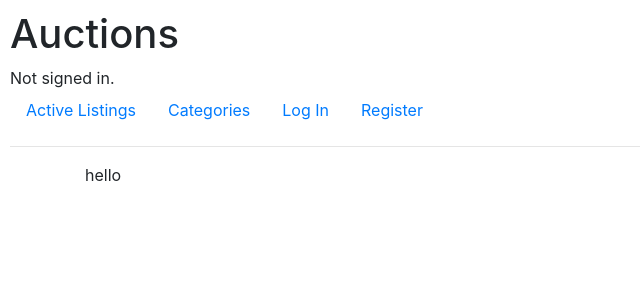
After one commit to livinloikelarry/Commerce, a Django app: page /categories in a window 1280 px wide. The commit adds this page. Shown: the top 300 px of the page, without its empty margins (0-640 px from the left). Run offline with Django 3.2, Linux system fonts and the light colour scheme; some libraries are stand-ins or nearby versions.

Commit message:
link to categories page displays empty page

```diff
--- /dev/null
+++ b/auctions/templates/auctions/category.html
@@ -0,0 +1,5 @@
+{% extends "auctions/layout.html" %} {% block body%}
+<div class="container">
+    hello
+</div>
+{% endblock %}
--- a/auctions/templates/auctions/layout.html
+++ b/auctions/templates/auctions/layout.html
@@ -21,6 +21,9 @@
     <ul class="nav">
       <li class="nav-item">
         <a class="nav-link" href="{% url 'index' %}">Active Listings</a>
+      </li>
+      <li class="nav-item">
+        <a class="nav-link" href="{% url 'categories' %}">Categories</a>
       </li>
       {% if user.is_authenticated %}
       <li class="nav-item">
--- a/auctions/urls.py
+++ b/auctions/urls.py
@@ -5,6 +5,7 @@ from . import views
 urlpatterns = [
     path("", views.index, name="index"),
     path("create", views.create, name="create_listing"),
+    path("categories", views.categories, name="categories"),
     path("login", views.login_view, name="login"),
     path("logout", views.logout_view, name="logout"),
     path("register", views.register, name="register"),
--- a/auctions/views.py
+++ b/auctions/views.py
@@ -6,19 +6,10 @@ from django.urls import reverse
 from django.forms import ModelForm
 from .models import User, Listing, Bid, Comment, Category
 
-# forms
-
-
-class ListingForm(ModelForm):
-    # missing bid and publisher
-    class Meta:
-        model = Listing
-        fields = ['title', 'description', 'image',
-                  'category', 'starting_bid']
-        exclude = ['publisher', 'buyer']
-
 
 def index(request):
+    """ Displays only the listings that are active """
+
     return render(request, "auctions/index.html", {
         "listings": Listing.objects.filter(is_active=True)
     })
@@ -115,3 +106,7 @@ def watchlist(request):
     item = User.objects.get(watchlist)
     print(item)
     return render(request, "auctions/watchlist.html")
+
+
+def categories(request):
+    return render(request, "auctions/category.html")
```
